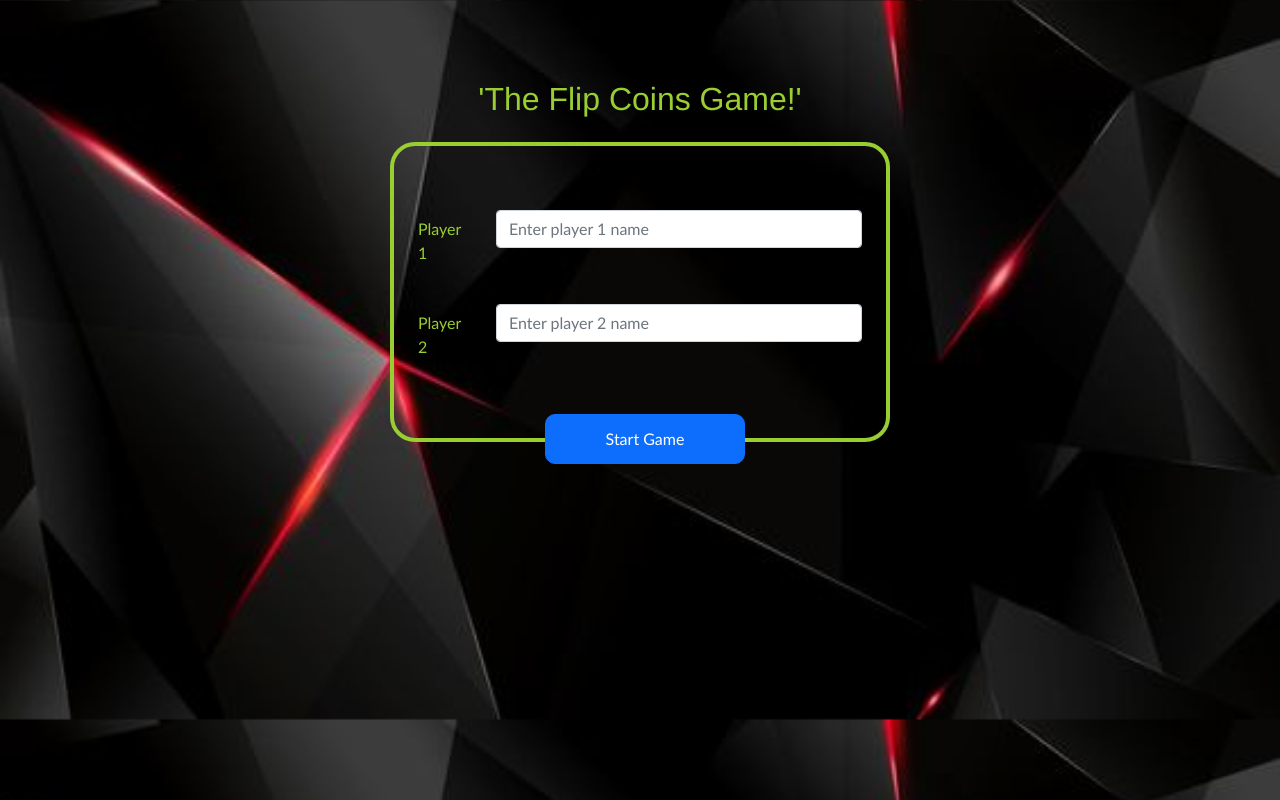
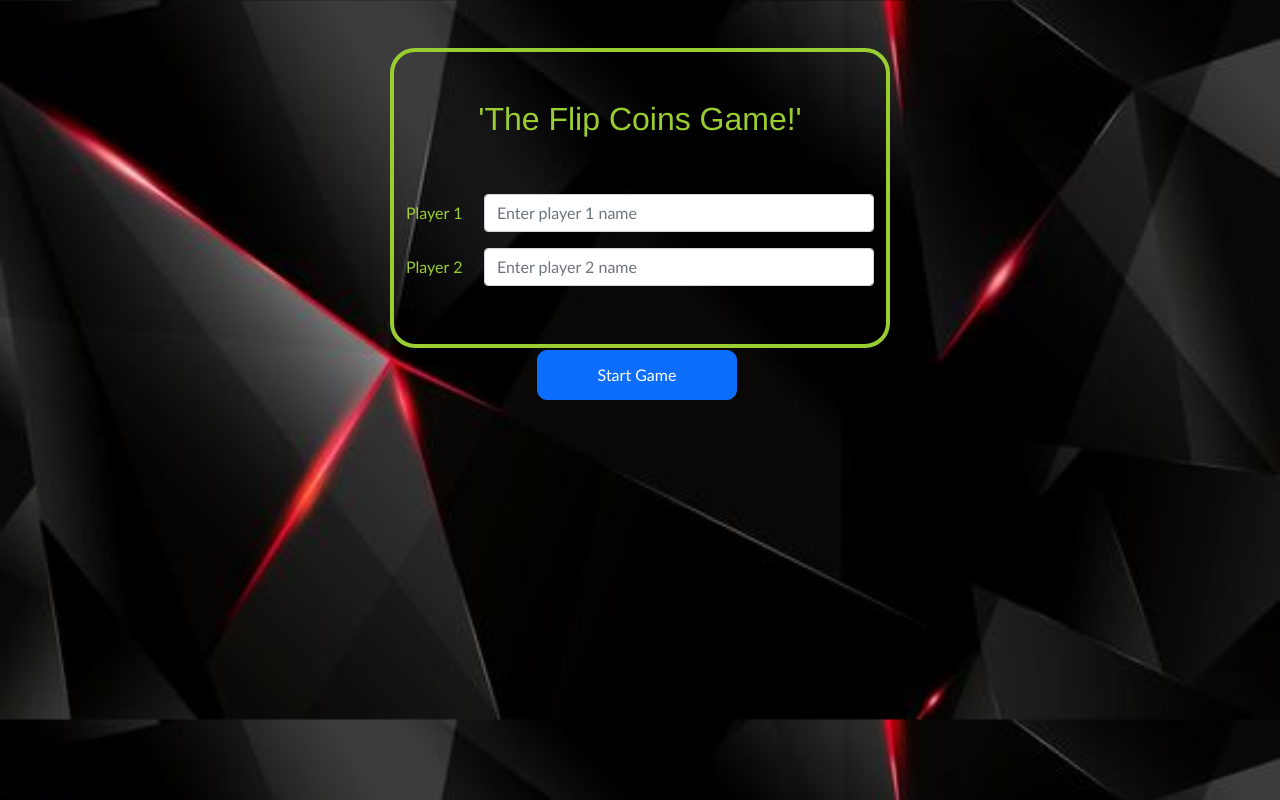
Before and after one commit to Rehansmit/flip_coin_Game, a plain HTML site: page index.html in a window 1280 px wide. Drawn offline with nearby package versions, Linux system fonts and the light colour scheme; some packages are replaced by stand-ins of ours; a script that the page names is missing.

Commit message:
file set

```diff
--- a/app.js
+++ b/app.js
@@ -43,3 +43,8 @@ gameForm()
 
 
       }
+
+
+      function hidecont(){
+        document.getElementById("maindiv").style.display ="None"
+      }
--- a/index.html
+++ b/index.html
@@ -12,48 +12,38 @@
 
 <body>
 
-    <div class="container justify-content-center mt-5 ">
-        <div class="row">
-            <div class="col-md-12 logo">
-                <img class="logo" src="assets/logo.jpg" alt="">
-            </div>
-        </div>
-    </div>
+    <div class="container main justify-content-center mt-5">
 
+        <div class="row d-flex justify-content-center mt-5">
 
-    <div class="container justify-content-center mt-2 ">
-        <div class="row">
-            <div class="col-md-12">
+            <div class="col-md-12 justify-content-center d-flex">
                 <h3>'The Flip Coins Game!' </h3>
-            </div>
-        </div>
             </div>
 
 
 
-    <div class="container main mt-3 justify-content-center">
-
-        <div class="mb-3 mt-3 row justify-content-center">
-
-            <div class="mb-3 row mt-5">
+            <div class="d-flex mt-5">
                 <label for="inputname" class="col-sm-2 col-form-label">Player 1</label>
                 <div class="col-sm-10">
                     <input type="text" class="form-control w-200" id="player1" placeholder="Enter player 1 name">
                 </div>
             </div>
 
-            <div class="mb-3 row mt-3">
+            <div class="mb-3 d-flex mt-3">
                 <label for="inputPassword" class="col-sm-2 col-form-label">Player 2</label>
                 <div class="col-sm-10">
                     <input type="text" class="form-control w-200" id="player2" placeholder="Enter player 2 name">
                 </div>
+            </div>
 
-                <div class="mb-3 row mt-5 justify-content-center d-flex">
-                    <div class="col-sm-10 ">
-                        <button onclick="startGame()" type="button" class="btn btn_submit btn-primary">Start Game</button>
+            <div class="col-sm-10 mt-5">
+                <button onclick="startGame()" type="button" class="btn btn_submit btn-primary">Start
+                    Game</button>
 
             </div>
 
+        </div>
+    </div>
 
 
 
--- a/style.css
+++ b/style.css
@@ -11,14 +11,12 @@ body{
     background-size: cover;
 }
 
-/* .logo{
-    justify-content: center;
-    text-align: center;
+.main{
+    height: 400px;
     width: 500px;
-    height: 150px;
-    display: flex;
-    margin: auto;
-} */
+}
+
+
 h3{
     justify-content: center;
     text-align: center;
--- a/style1.css
+++ b/style1.css
@@ -22,7 +22,7 @@ text-align: center;
 
 .p1slection{
     width: 100px;
-    height: 100px;
+    height: 50px;
     border: 2px solid orange;
 }
 .player2{
```
Also changed, not shown: game.html (+9 -8 lines). Lines whose indentation alone changed are shown as unchanged.
